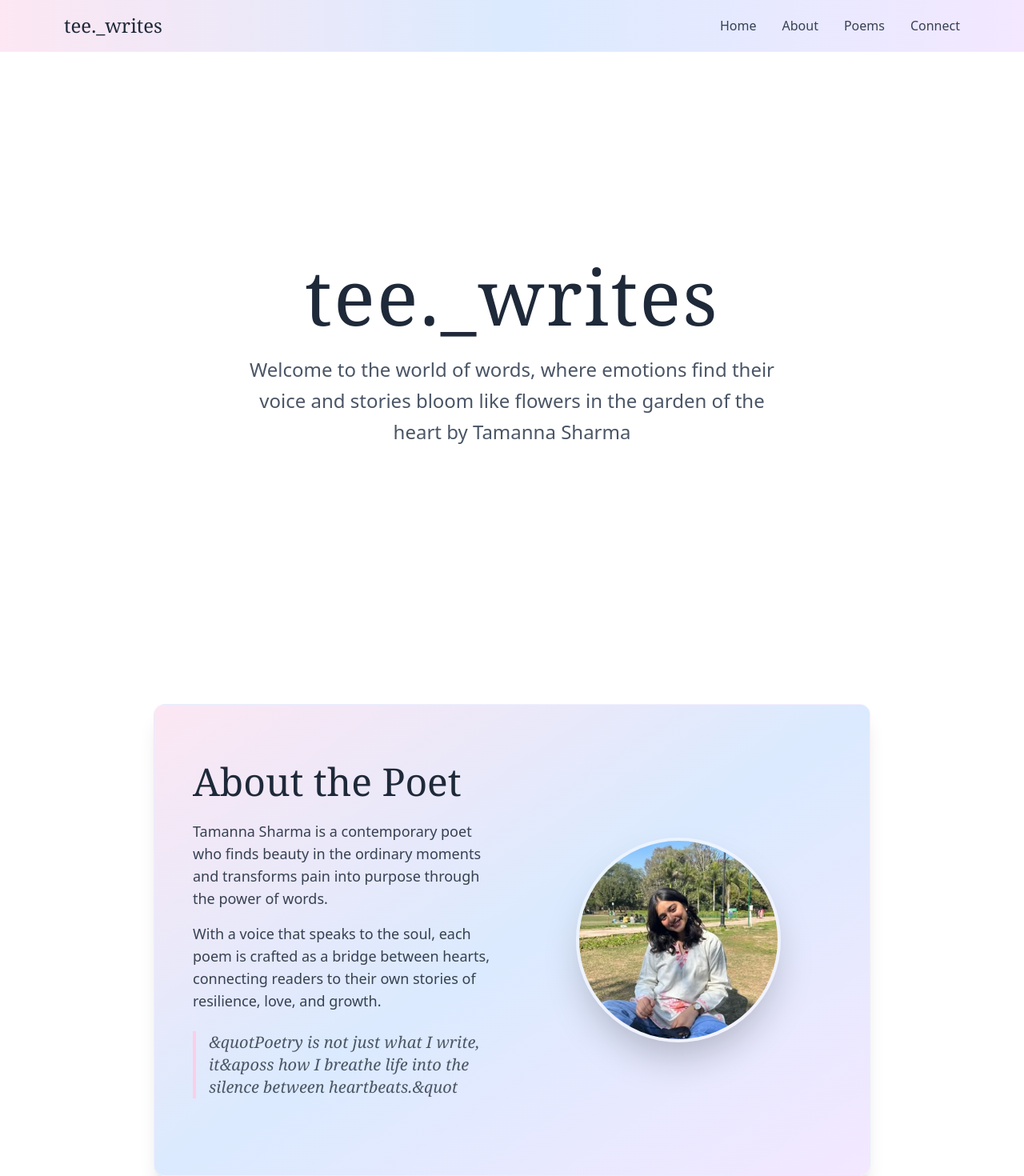
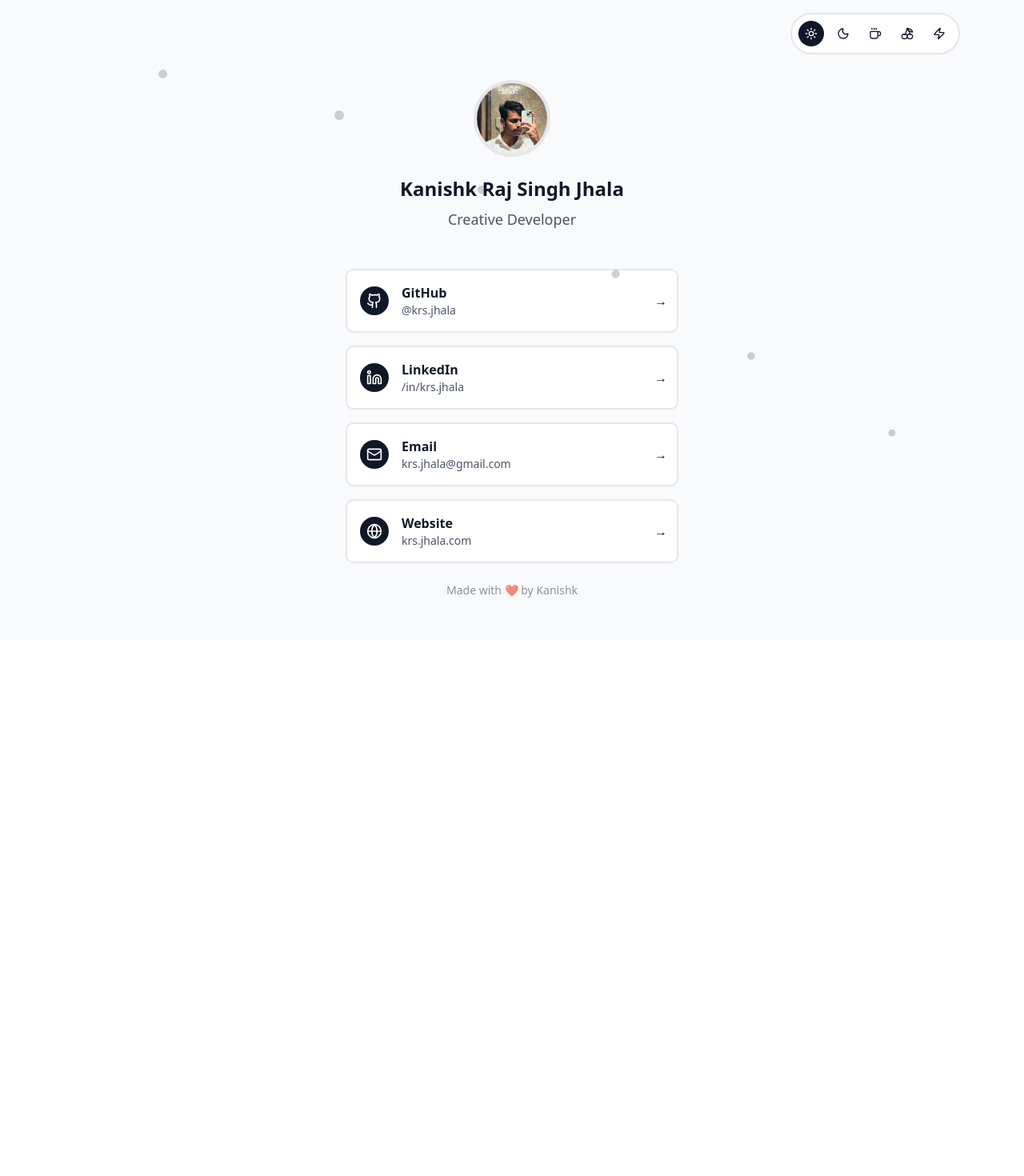
Before and after one commit to JhalaKanishk/LinksCTA, a Next.js app: page / in a window 1280 px wide. Shown: the top 1470 px of the page at 80% size. After the commit the page ends 800 px from the top, so only its background shows below. Built offline with nearby package versions, Linux system fonts and the light colour scheme.

Commit message:
Fix: add TailwindCSS for Vercel build 2

```diff
--- a/src/app/page.tsx
+++ b/src/app/page.tsx
@@ -1,321 +1,376 @@
-"use client"
+"use client";
 
-import { useState } from "react"
-import Image from "next/image"
-import { ChevronLeft, ChevronRight, X, Instagram, Youtube } from "lucide-react"
-import { Button } from "@/components/ui/button"
-import { Card, CardContent } from "@/components/ui/card"
+import { useState } from "react";
+import { motion, AnimatePresence } from "framer-motion";
+import {
+  Github,
+  Instagram,
+  Linkedin,
+  Mail,
+  Globe,
+  Coffee,
+  Sun,
+  Moon,
+  Cherry,
+  Zap,
+} from "lucide-react";
+import { Variants } from "framer-motion";
+import Image from "next/image";
 
-const poems = [
+type Theme = "day" | "night" | "coffee" | "sakura" | "cyberpunk";
+
+const themes = {
+  day: {
+    name: "Day",
+    icon: Sun,
+    bg: "bg-gray-50",
+    cardBg: "bg-white",
+    text: "text-gray-900",
+    textSecondary: "text-gray-600",
+    border: "border-gray-200",
+    accent: "text-gray-900",
+    buttonBg: "bg-gray-900",
+    buttonText: "text-white",
+    buttonHover: "hover:bg-gray-700",
+  },
+  night: {
+    name: "Night",
+    icon: Moon,
+    bg: "bg-gray-900",
+    cardBg: "bg-gray-800",
+    text: "text-gray-100",
+    textSecondary: "text-gray-400",
+    border: "border-gray-700",
+    accent: "text-gray-100",
+    buttonBg: "bg-gray-100",
+    buttonText: "text-gray-900",
+    buttonHover: "hover:bg-gray-300",
+  },
+  coffee: {
+    name: "Coffee",
+    icon: Coffee,
+    bg: "bg-amber-50",
+    cardBg: "bg-amber-100",
+    text: "text-amber-900",
+    textSecondary: "text-amber-700",
+    border: "border-amber-200",
+    accent: "text-amber-800",
+    buttonBg: "bg-amber-800",
+    buttonText: "text-amber-50",
+    buttonHover: "hover:bg-amber-700",
+  },
+  sakura: {
+    name: "Sakura",
+    icon: Cherry,
+    bg: "bg-pink-50",
+    cardBg: "bg-pink-100",
+    text: "text-pink-900",
+    textSecondary: "text-pink-700",
+    border: "border-pink-200",
+    accent: "text-pink-800",
+    buttonBg: "bg-pink-800",
+    buttonText: "text-pink-50",
+    buttonHover: "hover:bg-pink-700",
+  },
+  cyberpunk: {
+    name: "Cyberpunk",
+    icon: Zap,
+    bg: "bg-slate-900",
+    cardBg: "bg-slate-800",
+    text: "text-cyan-100",
+    textSecondary: "text-cyan-300",
+    border: "border-cyan-500",
+    accent: "text-cyan-400",
+    buttonBg: "bg-cyan-500",
+    buttonText: "text-slate-900",
+    buttonHover: "hover:bg-cyan-400",
+  },
+};
+
+const socialLinks = [
   {
-    id: 1,
-    title: "Whispers of Dawn",
-    excerpt: "In the quiet moments before sunrise, when the world holds its breath...",
-    fullText: `In the quiet moments before sunrise,
-when the world holds its breath,
-I find myself writing letters
-to the person I used to be.
-
-The ink flows like morning mist,
-carrying dreams I thought I had lost,
-and in each word, I discover
-that healing has its own rhythm.
-
-Sometimes the most beautiful poetry
-is written in the spaces between
-what we say and what we mean,
-in the silence that follows truth.`,
-    image: "/images/p11.jpg",
+    name: "GitHub",
+    icon: Github,
+    url: "https://github.com/JhalaKanishk",
+    username: "@krs.jhala",
+  },
+  // { name: "Instagram", icon: Instagram, url: "https://instagram.com", username: "@krs.jhala" },
+  {
+    name: "LinkedIn",
+    icon: Linkedin,
+    url: "https://www.linkedin.com/in/kanishk-raj-singh-jhala-464a13229/",
+    username: "/in/krs.jhala",
   },
   {
-    id: 2,
-    title: "Garden of Words",
-    excerpt: "She planted metaphors in the soil of her heart...",
-    fullText: `She planted metaphors in the soil of her heart,
-watered them with midnight tears,
-and watched as they bloomed into verses
-that could move mountains.
-
-Each poem was a seed of hope,
-scattered by the wind of her voice,
-taking root in the minds of strangers
-who needed to hear they were not alone.
-
-In her garden of words,
-every season brought new growth,
-and she learned that the most powerful magic
-is simply telling your truth.`,
-    image: "/images/p2.jpg",
+    name: "Email",
+    icon: Mail,
+    url: "mailto:jhalakanishk@gmail.com",
+    username: "krs.jhala@gmail.com",
   },
   {
-    id: 3,
-    title: "Moonlit Reflections",
-    excerpt: "Under the silver gaze of the moon, thoughts become poetry...",
-    fullText: `Under the silver gaze of the moon,
-thoughts become poetry,
-and I am reminded that some things
-are too beautiful for daylight.
+    name: "Website",
+    icon: Globe,
+    url: "https://krsj-port.vercel.app/",
+    username: "krs.jhala.com",
+  },
+];
 
-The night holds space for vulnerability,
-for the kind of honesty that only comes
-when the world is sleeping
-and your heart is wide awake.
+export default function SocialLinksLanding() {
+  const [currentTheme, setCurrentTheme] = useState<Theme>("day");
+  const theme = themes[currentTheme];
 
-I write by moonlight because
-that is when the truth feels safest,
-when words can be themselves
-without fear of judgment.`,
-    image: "/images/p3.jpg",
-  },
-  {
-    id: 4,
-    title: "Phoenix Rising",
-    excerpt: "From the ashes of yesterdays pain, new strength emerges...",
-    fullText: `From the ashes of yesterdays pain,
-new strength emerges,
-phoenix-like and fierce,
-carrying the wisdom of survival.
+  const containerVariants = {
+    hidden: { opacity: 0 },
+    visible: {
+      opacity: 1,
+      transition: {
+        staggerChildren: 0.1,
+        delayChildren: 0.2,
+      },
+    },
+  };
 
-I have learned that breaking
-is not the end of the story,
-but the beginning of becoming
-something more beautiful.
+  const itemVariants: Variants = {
+    hidden: { y: 20, opacity: 0 },
+    visible: {
+      y: 0,
+      opacity: 1,
+      transition: {
+        type: "spring",
+        stiffness: 100,
+        damping: 10,
+      },
+    },
+  };
 
-Every scar is a poem,
-every tear a verse,
-and in the rebuilding,
-I discover who I was meant to be.
+  const linkVariants: Variants = {
+    hidden: { scale: 0.8, opacity: 0 },
+    visible: {
+      scale: 1,
+      opacity: 1,
+      transition: {
+        type: "spring",
+        stiffness: 200,
+        damping: 15,
+      },
+    },
+    hover: {
+      scale: 1.05,
+      transition: {
+        type: "spring",
+        stiffness: 400,
+        damping: 10,
+      },
+    },
+    tap: {
+      scale: 0.95,
+    },
+  };
 
-Rising is not about forgetting the fall,
-but about choosing to fly
-despite the memory of impact,
-despite the fear of falling again.`,
-    image: "/images/p4.jpg",
-  },
-]
-
-export default function Component() {
-  const [currentPoem, setCurrentPoem] = useState(0)
-  const [selectedPoem, setSelectedPoem] = useState<(typeof poems)[0] | null>(null)
-  const [menuOpen, setMenuOpen] = useState(false)
-
-  const nextPoem = () => setCurrentPoem((prev) => (prev + 1) % poems.length)
-  const prevPoem = () => setCurrentPoem((prev) => (prev - 1 + poems.length) % poems.length)
+  const themeButtonVariants: Variants = {
+    hover: {
+      scale: 1.1,
+      rotate: 5,
+      transition: {
+        type: "spring",
+        stiffness: 400,
+        damping: 10,
+      },
+    },
+    tap: {
+      scale: 0.9,
+      rotate: -5,
+    },
+  };
 
   return (
-    <div className="min-h-screen bg-white">
-      {/* Header */}
-      <header className="fixed top-0 left-0 right-0 z-40 backdrop-blur-md bg-gradient-to-r from-pink-100 via-blue-100 to-purple-100 border-b border-white/20">
-        <div className="max-w-6xl mx-auto px-4 py-4">
-          <nav className="flex items-center justify-between">
-            <div className="text-2xl font-serif text-gray-800 font-light">tee._writes</div>
+    <div className={`min-h-screen transition-all duration-500 ${theme.bg}`}>
+      {/* Theme Switcher */}
+      <motion.div
+        className="fixed top-4 right-20  z-10"
+        initial={{ opacity: 0, x: 50 }}
+        animate={{ opacity: 1, x: 0 }}
+        transition={{ delay: 0.5 }}
+      >
+        <div
+          className={`flex gap-2 p-2 rounded-full ${theme.cardBg} ${theme.border} border-2`}
+        >
+          {Object.entries(themes).map(([key, themeData]) => {
+            const IconComponent = themeData.icon;
+            return (
+              <motion.button
+                key={key}
+                onClick={() => setCurrentTheme(key as Theme)}
+                className={`p-2 rounded-full transition-all duration-200 ${
+                  currentTheme === key
+                    ? `${theme.buttonBg} ${theme.buttonText}`
+                    : `${theme.text} hover:${theme.buttonBg} hover:${theme.buttonText}`
+                }`}
+                variants={themeButtonVariants}
+                whileHover="hover"
+                whileTap="tap"
+                title={themeData.name}
+              >
+                <IconComponent size={16} />
+              </motion.button>
+            );
+          })}
+        </div>
+      </motion.div>
 
-            {/* Desktop Menu */}
-            <div className="hidden md:flex items-center space-x-8">
-              <a href="#home" className="text-gray-700 hover:text-gray-900 transition-colors font-light">Home</a>
-              <a href="#about" className="text-gray-700 hover:text-gray-900 transition-colors font-light">About</a>
-              <a href="#poems" className="text-gray-700 hover:text-gray-900 transition-colors font-light">Poems</a>
-              <a href="#contact" className="text-gray-700 hover:text-gray-900 transition-colors font-light">Connect</a>
-            </div>
+      {/* Main Content */}
+      <motion.div
+        className="container mx-auto px-4 pt-[100px] max-w-md"
+        variants={containerVariants}
+        initial="hidden"
+        animate="visible"
+      >
+        {/* Profile Section */}
+        <motion.div className="text-center mb-12" variants={itemVariants}>
+          <motion.div
+            className={`w-24 h-24 mx-auto mb-6 rounded-full ${theme.cardBg} ${theme.border} border-4 flex items-center justify-center overflow-hidden`}
+          >
+            <motion.div
+              className="w-full h-full rounded-full overflow-hidden"
+              animate={{
+                scale: [1, 1.1, 1],
+              }}
+              transition={{
+                duration: 2,
+                repeat: Number.POSITIVE_INFINITY,
+                ease: "easeInOut",
+              }}
+            >
+              <Image
+                src="/profileSe.jpeg" // your image path here public\profileSe.jpeg
+                alt="Profile Photo"
+                width={96} // matches w-24 (24 * 4px = 96px)
+                height={96}
+                className="rounded-full object-cover"
+              />
+            </motion.div>
+          </motion.div>
 
-            {/* Mobile Menu Button */}
-            <div className="md:hidden">
-              <Button variant="ghost" size="icon" onClick={() => setMenuOpen(true)}>
-                <svg className="h-6 w-6" fill="none" stroke="currentColor" viewBox="0 0 24 24">
-                  <path strokeLinecap="round" strokeLinejoin="round" strokeWidth={2} d="M4 6h16M4 12h16M4 18h16" />
-                </svg>
-              </Button>
-            </div>
-          </nav>
-        </div>
+          <motion.h1
+            className={`text-2xl font-bold mb-2 ${theme.text}`}
+            variants={itemVariants}
+          >
+            Kanishk Raj Singh Jhala
+          </motion.h1>
 
-        {/* Mobile Menu Overlay */}
-        {menuOpen && (
-          <div className="md:hidden absolute top-0 left-0 w-full h-screen bg-white z-50 p-6">
-            <div className="flex justify-between items-center mb-6">
-              <div className="text-2xl font-serif text-gray-800 font-light">tee._writes</div>
-              <Button variant="ghost" size="icon" onClick={() => setMenuOpen(false)}>
-                <X className="h-6 w-6 text-gray-700" />
-              </Button>
-            </div>
-            <nav className="flex flex-col space-y-4">
-              <a onClick={() => setMenuOpen(false)} href="#home" className="text-gray-800 text-lg">Home</a>
-              <a onClick={() => setMenuOpen(false)} href="#about" className="text-gray-800 text-lg">About</a>
-              <a onClick={() => setMenuOpen(false)} href="#poems" className="text-gray-800 text-lg">Poems</a>
-              <a onClick={() => setMenuOpen(false)} href="#contact" className="text-gray-800 text-lg">Connect</a>
-            </nav>
-          </div>
-        )}
-      </header>
+          <motion.p
+            className={`${theme.textSecondary} text-lg`}
+            variants={itemVariants}
+          >
+            Creative Developer
+          </motion.p>
 
-      {/* Home Section */}
-      <section id="home" className="min-h-screen flex items-center justify-center px-4 pt-20">
-        <div className="text-center">
-          <h1 className="text-6xl md:text-8xl font-serif text-gray-800 mb-6 font-light tracking-wide">tee._writes</h1>
-          <p className="text-xl md:text-2xl text-gray-600 font-light max-w-2xl mx-auto leading-relaxed">
-            Welcome to the world of words, where emotions find their voice and stories bloom like flowers in the garden
-            of the heart by Tamanna Sharma
-          </p>
-        </div>
-      </section>
+          {/* <motion.p
+            className={`${theme.textSecondary} text-lg cursor-pointer`}
+            variants={itemVariants}
+          >
+            <a
+              href="/resume.pdf" // place your PDF in public/resume.pdf
+              download="Kanishk_Raj_Singh_Jhala_Resume.pdf"
+            >
+              Resume 🔗
+            </a>
+          </motion.p> */}
+        </motion.div>
 
-      {/* About Section */}
-      <section id="about" className="py-20 px-4">
-        <div className="max-w-4xl mx-auto">
-          <Card className="backdrop-blur-md bg-gradient-to-br from-pink-100 via-blue-100 to-purple-100 border-white/20 shadow-xl">
-            <CardContent className="p-8 md:p-12">
-              <div className="grid md:grid-cols-2 gap-8 items-center">
-                <div className="order-2 md:order-1">
-                  <h2 className="text-4xl md:text-5xl font-serif text-gray-800 mb-6 font-light">About the Poet</h2>
-                  <div className="space-y-4 text-gray-700 leading-relaxed">
-                    <p className="text-lg">
-                      Tamanna Sharma is a contemporary poet who finds beauty in the ordinary moments and transforms pain
-                      into purpose through the power of words.
-                    </p>
-                    <p className="text-lg">
-                      With a voice that speaks to the soul, each poem is crafted as a bridge between hearts, connecting
-                      readers to their own stories of resilience, love, and growth.
-                    </p>
-                    <blockquote className="text-xl font-serif italic text-gray-600 border-l-4 border-pink-200 pl-4 my-6">
-                      &quotPoetry is not just what I write, it&aposs how I breathe life into the silence between heartbeats.&quot
-                    </blockquote>
+        {/* Social Links */}
+        <motion.div className="space-y-4" variants={containerVariants}>
+          <AnimatePresence>
+            {socialLinks.map((link, index) => {
+              const IconComponent = link.icon;
+              return (
+                <motion.a
+                  key={link.name}
+                  href={link.url}
+                  target="_blank"
+                  rel="noopener noreferrer"
+                  className={`block w-full p-4 rounded-lg ${theme.cardBg} ${theme.border} border-2 transition-all duration-200 group`}
+                  variants={linkVariants}
+                  whileHover="hover"
+                  whileTap="tap"
+                  layout
+                >
+                  <div className="flex items-center justify-between">
+                    <div className="flex items-center gap-4">
+                      <motion.div
+                        className={`p-2 rounded-full ${theme.buttonBg} ${theme.buttonText}`}
+                        whileHover={{ rotate: 15 }}
+                        transition={{ type: "spring", stiffness: 300 }}
+                      >
+                        <IconComponent size={20} />
+                      </motion.div>
+                      <div>
+                        <h3 className={`font-semibold ${theme.text}`}>
+                          {link.name}
+                        </h3>
+                        <p className={`text-sm ${theme.textSecondary}`}>
+                          {link.username}
+                        </p>
+                      </div>
+                    </div>
+                    <motion.div
+                      className={`${theme.accent}`}
+                      animate={{ x: [0, 5, 0] }}
+                      transition={{
+                        duration: 1.5,
+                        repeat: Number.POSITIVE_INFINITY,
+                        ease: "easeInOut",
+                      }}
+                    >
+                      →
+                    </motion.div>
                   </div>
-                </div>
-                <div className="order-1 md:order-2 flex justify-center">
-                  <div className="relative">
-                    <div className="w-64 h-64 rounded-full overflow-hidden shadow-2xl backdrop-blur-sm bg-white/20 border-4 border-white/30">
-                      <Image
-                        src="/images/author.jpg"
-                        alt="tee._writes profile"
-                        width={256}
-                        height={256}
-                        className="w-full h-full object-cover"
-                      />
-                    </div>
-                  </div>
-                </div>
-              </div>
-            </CardContent>
-          </Card>
-        </div>
-      </section>
+                </motion.a>
+              );
+            })}
+          </AnimatePresence>
+        </motion.div>
 
-      {/* Poems Section */}
-      <section id="poems" className="py-20 px-4">
-        <div className="max-w-6xl mx-auto">
-          <h2 className="text-4xl md:text-5xl font-serif text-gray-800 text-center mb-12 font-light">
-            Poetry Collection
-          </h2>
+        {/* Footer */}
+        <motion.div className="text-center mt-6 pb-3" variants={itemVariants}>
+          <motion.p
+            className={`text-sm ${theme.textSecondary}`}
+            animate={{ opacity: [0.5, 1, 0.5] }}
+            transition={{
+              duration: 3,
+              repeat: Number.POSITIVE_INFINITY,
+              ease: "easeInOut",
+            }}
+          >
+            Made with ❤️ by Kanishk
+          </motion.p>
+        </motion.div>
+      </motion.div>
 
-          <div className="relative">
-            <Card className="backdrop-blur-md bg-gradient-to-br from-pink-100 via-blue-100 to-purple-100 border-white/20 shadow-xl overflow-hidden">
-              <CardContent className="p-0">
-                <div className="relative h-96 md:h-[500px]">
-                  <Image
-                    src={poems[currentPoem].image || "/placeholder.svg"}
-                    alt={poems[currentPoem].title}
-                    fill
-                    className="object-cover"
-                  />
-                  <div className="absolute inset-0 bg-gradient-to-t from-black/60 via-transparent to-transparent" />
-                  <div className="absolute bottom-0 left-0 right-0 p-6 md:p-8 text-white">
-                    <h3 className="text-2xl md:text-3xl font-serif mb-3">{poems[currentPoem].title}</h3>
-                    <p className="text-lg mb-4 opacity-90 leading-relaxed">{poems[currentPoem].excerpt}</p>
-                    <Button
-                      onClick={() => setSelectedPoem(poems[currentPoem])}
-                      className="bg-gradient-to-r fromირ
-                      from-pink-100 via-blue-100 to-purple-100 hover:bg-gradient-to-r from-pink-200 via-blue-200 to-purple-200 backdrop-blur-sm border border-white/30 text-white"
-                    >
-                      Read Full Poem
-                    </Button>
-                  </div>
-                </div>
-              </CardContent>
-            </Card>
-
-            {/* Navigation Buttons */}
-            <Button
-              onClick={prevPoem}
-              className="absolute left-4 top-1/2 -translate-y-1/2 bg-gradient-to-r from-pink-100 via-blue-100 to-purple-100 hover:bg-gradient-to-r from-pink-200 via-blue-200 to-purple-200 backdrop-blur-sm border border-white/30 text-gray-800 rounded-full p-3"
-              size="icon"
-            >
-              <ChevronLeft className="h-6 w-6" />
-            </Button>
-            <Button
-              onClick={nextPoem}
-              className="absolute right-4 top-1/2 -translate-y-1/2 bg-gradient-to-r from-pink-100 via-blue-100 to-purple-100 hover:bg-gradient-to-r from-pink-200 via-blue-200 to-purple-200 backdrop-blur-sm border border-white/30 text-gray-800 rounded-full p-3"
-              size="icon"
-            >
-              <ChevronRight className="h-6 w-6" />
-            </Button>
-
-            {/* Poem Indicators */}
-            <div className="flex justify-center mt-6 space-x-2">
-              {poems.map((_, index) => (
-                <button
-                  key={index}
-                  onClick={() => setCurrentPoem(index)}
-                  className={`w-3 h-3 rounded-full transition-all ${
-                    index === currentPoem ? "bg-purple-400 scale-125" : "bg-white/40 hover:bg-white/60"
-                  }`}
-                />
-              ))}
-            </div>
-          </div>
-        </div>
-      </section>
-
-      {/* Footer */}
-      <footer id="contact" className="py-12 px-4">
-        <Card className="backdrop-blur-md bg-gradient-to-br from-pink-100 via-blue-100 to-purple-100 border-white/20 shadow-xl max-w-4xl mx-auto">
-          <CardContent className="p-8 text-center">
-            <h3 className="text-2xl font-serif text-gray-800 mb-6">Connect with tee._writes</h3>
-            <div className="flex justify-center space-x-6">
-              <a
-                href="https://www.instagram.com/tee_.writes/?hl=en"
-                className="p-3 rounded-full bg-gradient-to-r from-pink-100 via-blue-100 to-purple-100 hover:bg-gradient-to-r from-pink-200 via-blue-200 to-purple-200 backdrop-blur-sm border borderèvre
-              border-white/30 transition-all hover:scale-110"
-              >
-                <Instagram className="h-6 w-6 text-gray-700" />
-              </a>
-              <a
-                href="#"
-                className="p-3 rounded-full bg-gradient-to-r from-pink-100 via-blue-100 to-purple-100 hover:bg-gradient-to-r from-pink-200 via-blue-200 to-purple-200 backdrop-blur-sm border border-white/30 transition-all hover:scale-110"
-              >
-                <Youtube className="h-6 w-6 text-gray-700" />
-              </a>
-            </div>
-            <p className="text-gray-600 mt-6 font-light">© 2024 tee._writes. All rights reserved.</p>
-          </CardContent>
-        </Card>
-      </footer>
-
-      {/* Poem Modal */}
-      {selectedPoem && (
-        <div className="fixed inset-0 bg-black/50 backdrop-blur-sm flex items-center justify-center p-4 z-50">
-          <Card className="backdrop-blur-md bg-gradient-to-br from-pink-100 via объек
-          blue-100 to-purple-100 border-white/20 shadow-2xl max-w-2xl w-full max-h-[80vh] overflow-y-auto">
-            <CardContent className="p-8">
-              <div className="flex justify-between items-start mb-6">
-                <h3 className="text-3xl font-serif text-gray-800">{selectedPoem.title}</h3>
-                <Button
-                  onClick={() => setSelectedPoem(null)}
-                  variant="ghost"
-                  size="icon"
-                  className="text-gray-600 hover:text-gray-800"
-                >
-                  <X className="h-6 w-6" />
-                </Button>
-              </div>
-              <div className="prose prose-lg max-w-none">
-                <pre className="font-serif text-gray-700 leading-relaxed whitespace-pre-wrap text-lg">
-                  {selectedPoem.fullText}
-                </pre>
-              </div>
-            </CardContent>
-          </Card>
-        </div>
-      )}
+      {/* Animated Background Elements */}
+      <div className="fixed inset-0 pointer-events-none overflow-hidden">
+        {[...Array(6)].map((_, i) => (
+          <motion.div
+            key={i}
+            className={`absolute w-2 h-2 ${theme.buttonBg} rounded-full opacity-20`}
+            animate={{
+              x: [0, 100, 0],
+              y: [0, -100, 0],
+              scale: [1, 1.5, 1],
+            }}
+            transition={{
+              duration: 8 + i * 2,
+              repeat: Number.POSITIVE_INFINITY,
+              ease: "easeInOut",
+              delay: i * 0.5,
+            }}
+            style={{
+              left: `${10 + i * 15}%`,
+              top: `${20 + i * 10}%`,
+            }}
+          />
+        ))}
+      </div>
     </div>
-  )
+  );
 }
```
Also changed, not shown: src/components/theme-provider.tsx (added, +11 -0 lines), public/profileSe.jpeg (added).
